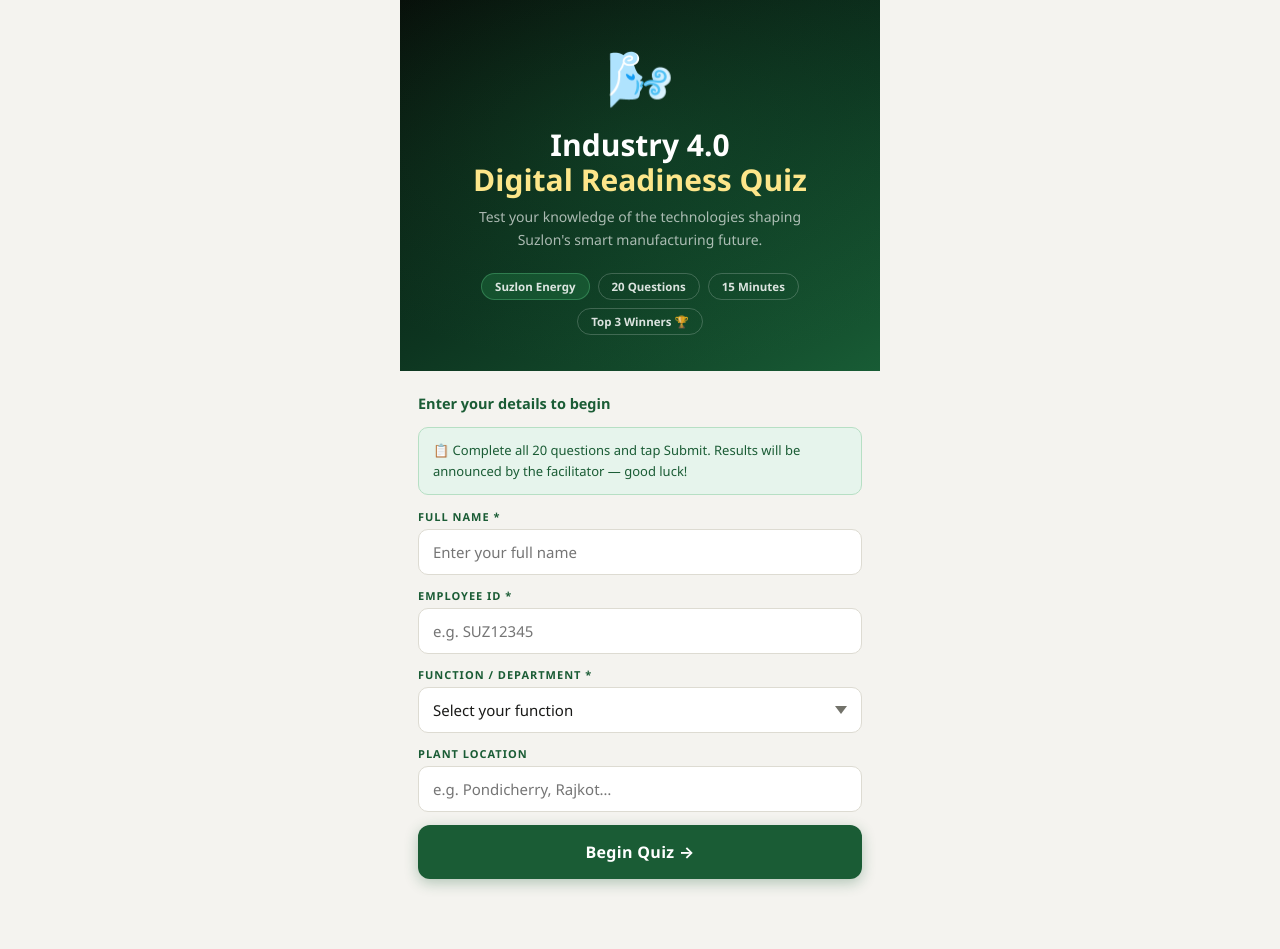
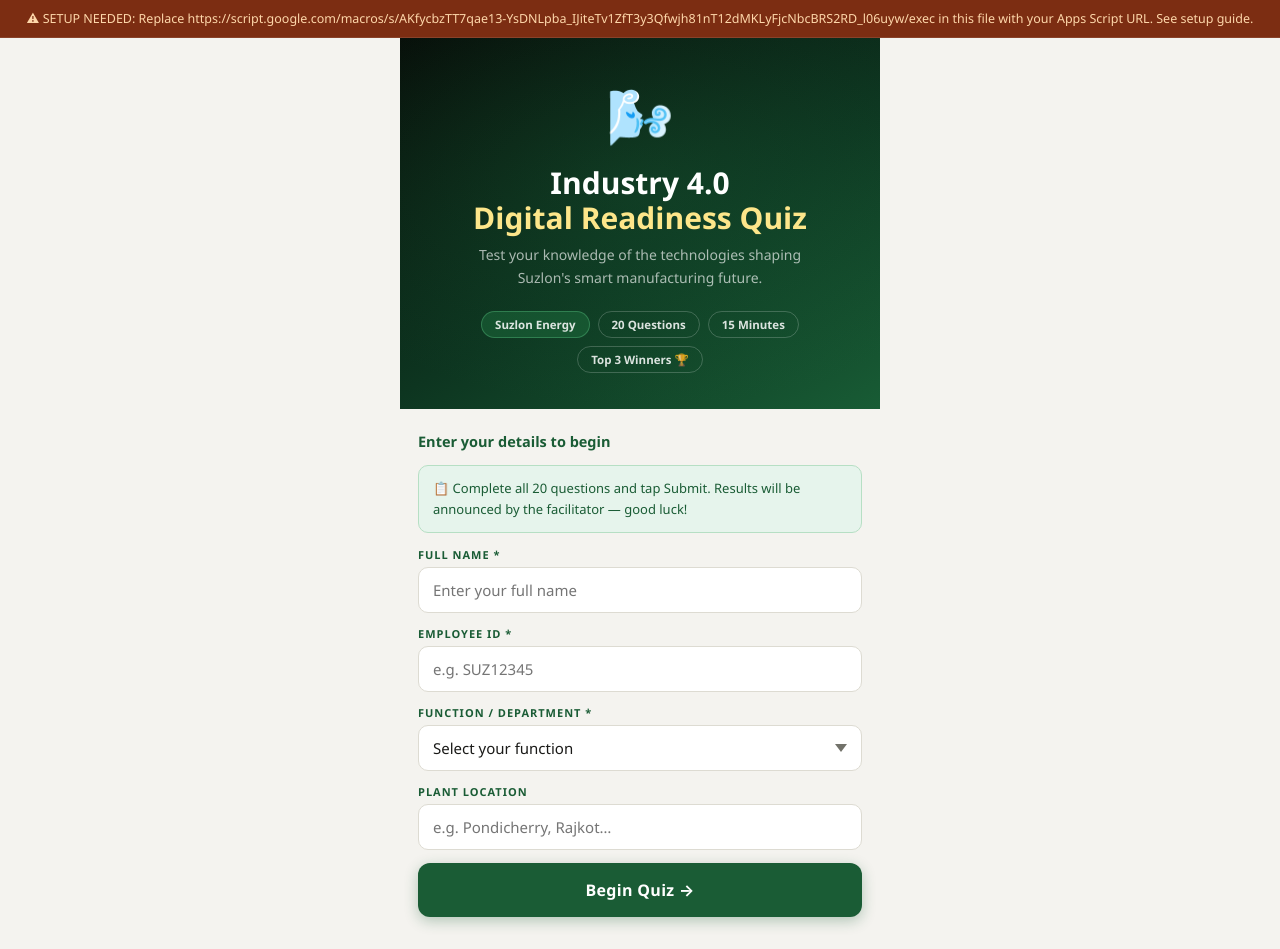
Before and after one commit to jainsaurabhsj/Suzlon_Industry4_Quiz_V1, a plain HTML site: page index.html in a window 1280 px wide. Before the commit the page ends 911 px from the top, so only its background shows below. Drawn offline with Linux system fonts and the light colour scheme.

Commit message:
Update index.html

```diff
--- a/index.html
+++ b/index.html
@@ -499,7 +499,7 @@ let P={}, answers={}, curQ=0, lastRecord=null, adminOk=false;
 let allResults=[];
 
 // Check config
-if(SCRIPT_URL==='https://script.google.com/macros/s/AKfycbzTT7qae13-YsDNLpba_IJiteTv1ZfT3y3Qfwjh81nT12dMKLyFjcNbcBRS2RD_l06uyw/exec'){
+if(SCRIPT_URL==='https://jainsaurabhsj.github.io/Suzlon_Industry4_Quiz_V1/'){
   document.getElementById('configWarn').style.display='block';
 }
 
```
